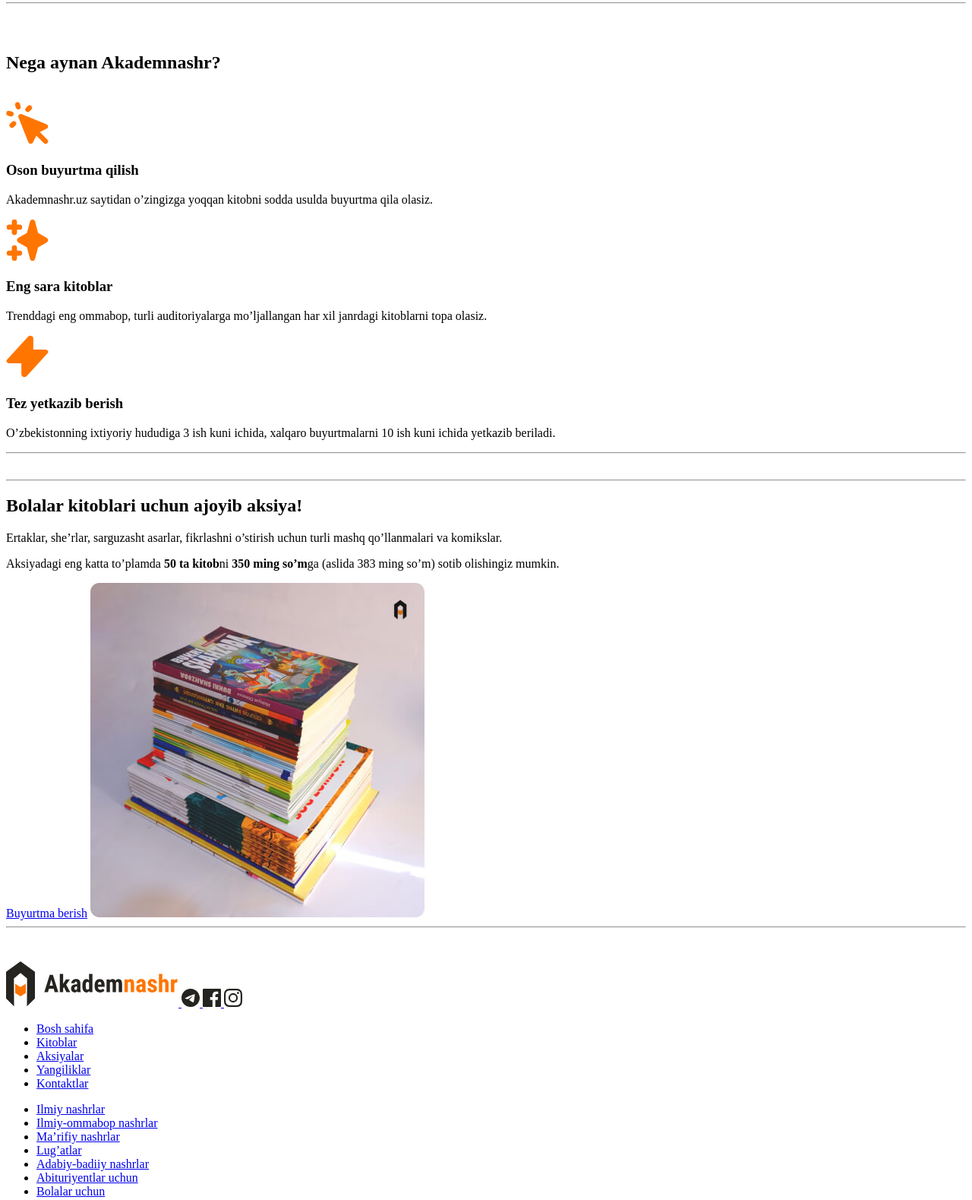
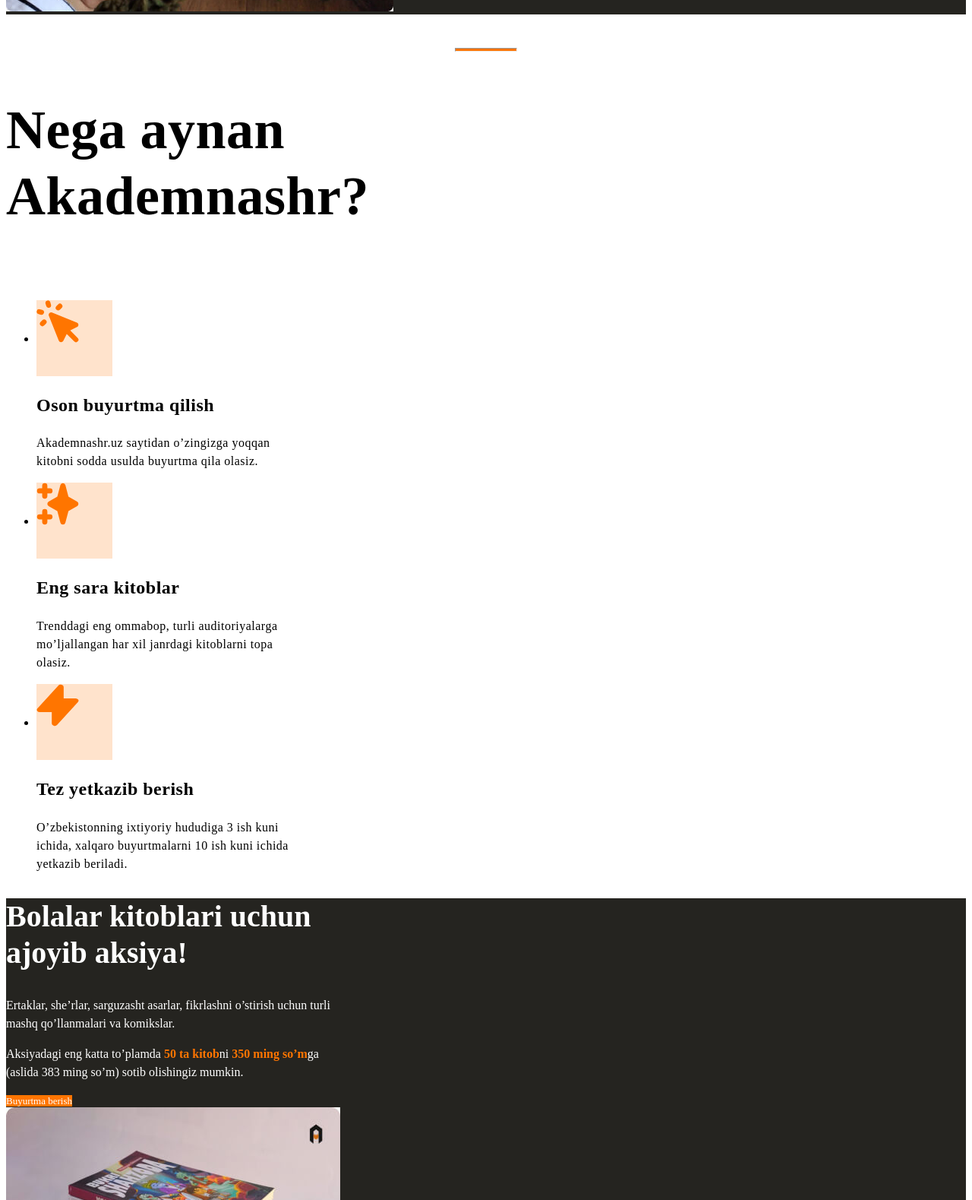
Before and after one commit to Boburmirzoortikoov/akademnashr-promo, a plain HTML site: page index.html in a window 1280 px wide. Shown: the part 1004-2583 px from the top of the page at 76% size. Drawn offline with Linux system fonts and the light colour scheme.

Commit message:
exchange commit

```diff
--- a/css/styles.css
+++ b/css/styles.css
@@ -39,6 +39,79 @@
 .hero-heading {
   font-weight: bold;
   font-size: 40px;
+  line-height: 1.2;
+  letter-spacing: 0.5px;
+}
+
+.hero-text {
+  font-size: 16px;
+  line-height: 150%;
+  letter-spacing: 0.5px;
+}
+
+.features-heading {
+  width: 440px;
+  font-size: 72px;
   line-height: 120%;
   letter-spacing: 0.5px;
 }
+
+.feature {
+  width: 340px;
+}
+
+.future-icon-wrapper {
+  width: 100px;
+  height: 100px;
+  background-color: rgba(255, 117, 0, 0.2);
+}
+
+.features-title {
+  font-size: 24px;
+  line-height: 120%;
+  letter-spacing: 0.5px;
+}
+
+.features-info {
+  font-size: 16px;
+  line-height: 150%;
+  letter-spacing: 0.5px;
+}
+
+.promo {
+  background-color: #252420;
+  color: #fff;
+}
+
+.promo-content {
+  width: 440px;
+}
+
+.promo-heading {
+  font-size: 40px;
+  line-height: 48px;
+}
+
+.promo-text {
+  font-size: 16px;
+  line-height: 1.5;
+}
+
+.promo-highlight {
+  color: #ff7500;
+}
+
+.promo-img {
+  width: 440px;
+  height: 440px;
+  object-fit: cover;
+}
+
+.site-footer {
+  background-color: #f8f8f8;
+}
+
+.footer-line {
+  height: 2px;
+  background-color: rgba(37, 36, 32, 0.5);
+}
--- a/index.html
+++ b/index.html
@@ -28,57 +28,76 @@
       <div class="hero-content">
         <hr class="hero-line">
         <h2 class="hero-heading">Pythonda dasturlash asoslari</h2>
-        <p>Dasturlash asoslariga oid o‘zbek tilidagi ilk eng mukammal qo‘llanma. Kitobning har bir bo‘limi uchun maxsus video darslar yozilgan bo‘lib, ularga kitobda ko‘rsatilgan QR kod orqali o‘tish mumkin.</p>
+        <p class="hero-text">Dasturlash asoslariga oid o‘zbek tilidagi ilk eng mukammal qo‘llanma. Kitobning har bir bo‘limi uchun maxsus video darslar yozilgan bo‘lib, ularga kitobda ko‘rsatilgan QR kod orqali o‘tish mumkin.</p>
         <a class="main-link" href="#">Buyurtma berish</a> <br>
       </div>
       <img class="hero-img" src="img/python-book.jpg" alt="Pythonda dasturlash asoslari kitobi" width="510" height="510" srcset="img/python-book.jpg 1x, img/python-book@2x.jpg 2x">
     </section>
-    <hr> <br> <br>
-    <section>
-      <h2>Nega aynan Akademnashr?</h2> <br>
-      <div>
+    <br> <br>
+
+    <section class="features">
+      <hr class="hero-line">
+      <h2 class="features-heading">Nega aynan Akademnashr?</h2> <br>
+      <ul>
+        <li class="feature">
+          <div class="future-icon-wrapper">
             <img src="img/strelka.svg" alt="strelka" width="56" height="56">
-        <h3>Oson buyurtma qilish</h3>
-        <p>Akademnashr.uz saytidan o’zingizga yoqqan kitobni sodda usulda buyurtma qila olasiz.</p>
           </div>
-      <div>
+          <h3 class="features-title">Oson buyurtma qilish</h3>
+          <p class="features-info">Akademnashr.uz saytidan o’zingizga yoqqan kitobni sodda usulda buyurtma qila olasiz.</p>
+        </li>
+        <li class="feature">
+          <div class="future-icon-wrapper">
             <img src="img/yulduzcha.svg" alt="yulduzcha" width="56" height="56">
-        <h3>Eng sara kitoblar</h3>
-        <p>Trenddagi eng ommabop, turli auditoriyalarga mo’ljallangan har xil janrdagi kitoblarni topa olasiz.</p>
           </div>
-      <div>
+          <h3 class="features-title">Eng sara kitoblar</h3>
+          <p class="features-info">Trenddagi eng ommabop, turli auditoriyalarga mo’ljallangan har xil janrdagi kitoblarni topa olasiz.</p>
+        </li>
+        <li class="feature">
+          <div class="future-icon-wrapper">
             <img src="img/chaqmoqcha.svg" alt="chaqmoqcha" width="56" height="56">
-        <h3>Tez yetkazib berish</h3>
-        <p>O’zbekistonning ixtiyoriy hududiga 3 ish kuni ichida, xalqaro buyurtmalarni 10 ish kuni ichida yetkazib beriladi.</p>
           </div>
-    </section> <hr> <br>
-    <section>
-      <hr>
-      <h2>Bolalar kitoblari uchun ajoyib aksiya!</h2>
-      <p>Ertaklar, she’rlar, sarguzasht asarlar, fikrlashni o’stirish uchun turli mashq qo’llanmalari va komikslar.</p>
-      <p>Aksiyadagi eng katta to’plamda <strong>50 ta kitob</strong>ni <strong>350 ming so’m</strong>ga (aslida 383 ming so’m) sotib olishingiz mumkin.</p>
-      <a href="#">Buyurtma berish</a>
-      <img src="img/sale-img.jpg" alt="kitoblar to'plami" width="440" height="440" srcset="img/sale-img.jpg 1x, img/sale-img@2x.jpg 2x">
+          <h3 class="features-title">Tez yetkazib berish</h3>
+          <p class="features-info">O’zbekistonning ixtiyoriy hududiga 3 ish kuni ichida, xalqaro buyurtmalarni 10 ish kuni ichida yetkazib beriladi.</p>
+        </li>
+      </ul>
     </section>
-    <hr> <br> <br>
+    <section class="promo">
+      <div class="promo-content">
+        <h2 class="promo-heading">Bolalar kitoblari uchun ajoyib aksiya!</h2>
+        <p class="promo-text">Ertaklar, she’rlar, sarguzasht asarlar, fikrlashni o’stirish uchun turli mashq qo’llanmalari va komikslar.</p>
+        <p class="promo-text">Aksiyadagi eng katta to’plamda <strong class="promo-highlight">50 ta kitob</strong>ni <strong class="promo-highlight">350 ming so’m</strong>ga (aslida 383 ming so’m) sotib olishingiz mumkin.</p>
+        <a class="main-link" href="#">Buyurtma berish</a>
+      </div>
+      <img class="promo-img" src="img/sale-img.jpg" alt="kitoblar to'plami" width="440" height="440" srcset="img/sale-img.jpg 1x, img/sale-img@2x.jpg 2x">
+    </section>
   </main>
 
 
-  <footer>
+  <footer class="site-footer">
     <div>
       <a href="index.html">
         <img src="img/akademnashr.svg" alt="logotip" width="227" height="60">
       </a>
+      <ul>
+        <li>
           <a href="https://t.me/Akademnashr" target="_blank">
             <img src="img/icon-telegram.svg" alt="telegram sahifa" width="24" height="24">
           </a>
+        </li>
+        <li>
           <a href="https://t.me/Akademnashr" target="_blank">
             <img src="img/icon-facebook.svg" alt="facebook sahifa" width="24" height="24">
           </a>
+        </li>
+        <li>
           <a href="https://t.me/Akademnashr" target="_blank">
             <img src="img/icon-instagram.svg" alt="instagram sahifa" width="24" height="24">
           </a>
+        </li>
+      </ul>
     </div>
+    <hr class="footer-line">
     <div>
       <ul>
         <li><a href="index.html">Bosh sahifa</a></li>
```
Lines whose indentation alone changed are shown as unchanged.
